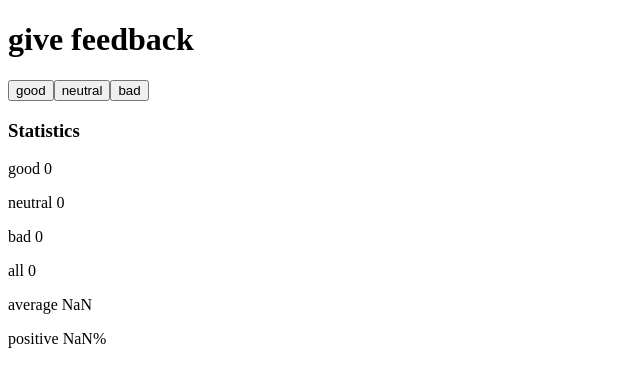
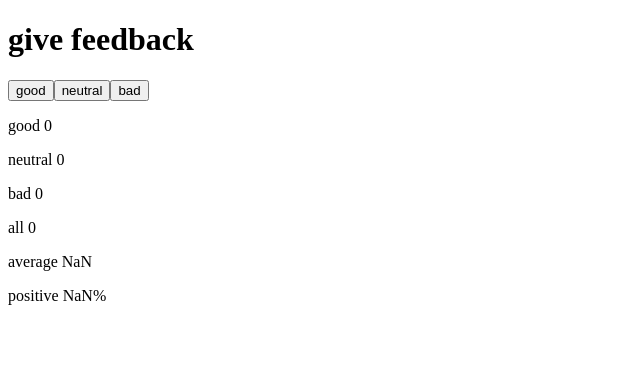
Before and after one commit to miskiat/fullstackopen_part1, a React (Create React App) app in the folder unicafe/: page / in a window 1280 px wide. Shown: the top 386 px of the page, without its empty margins (0-640 px from the left). Built offline with nearby package versions, Linux system fonts and the light colour scheme.

Commit message:
1.8: unicafe step3

```diff
--- a/unicafe/src/App.js
+++ b/unicafe/src/App.js
@@ -1,21 +1,10 @@
 import React, { useState } from "react";
+import Statistics from "./Statistics";
 
-const App = () => {
+export default function App() {
   const [good, setGood] = useState(0);
   const [neutral, setNeutral] = useState(0);
   const [bad, setBad] = useState(0);
-
-  function addGood() {
-    setGood(good + 1);
-  }
-
-  function addNeutral() {
-    setNeutral(neutral + 1);
-  }
-
-  function addBad() {
-    setBad(bad + 1);
-  }
 
   const all = good + neutral + bad;
   const average = (good - bad) / all;
@@ -23,18 +12,17 @@ const App = () => {
   return (
     <div>
       <h1>give feedback</h1>
-      <button onClick={addGood}>good</button>
-      <button onClick={addNeutral}>neutral</button>
-      <button onClick={addBad}>bad</button>
-      <h3>Statistics</h3>
-      <p>good {good}</p>
-      <p>neutral {neutral}</p>
-      <p>bad {bad}</p>
-      <p>all {all}</p>
-      <p>average {average}</p>
-      <p>positive {positive}</p>
+      <button onClick={() => setGood(good + 1)}>good</button>
+      <button onClick={() => setNeutral(neutral + 1)}>neutral</button>
+      <button onClick={() => setBad(bad + 1)}>bad</button>
+      <Statistics
+        good={good}
+        neutral={neutral}
+        bad={bad}
+        sum={all}
+        average={average}
+        positive={positive}
+      />
     </div>
   );
-};
-
-export default App;
+}
--- /dev/null
+++ b/unicafe/src/Statistics.js
@@ -0,0 +1,14 @@
+const Statistics = (props) => {
+  const { good, bad, neutral, sum, average, positive } = props;
+  return (
+    <div>
+      <p>good {good}</p>
+      <p>neutral {neutral}</p>
+      <p>bad {bad}</p>
+      <p>all {sum}</p>
+      <p>average {average}</p>
+      <p>positive {positive}</p>
+    </div>
+  );
+};
+export default Statistics;
```
